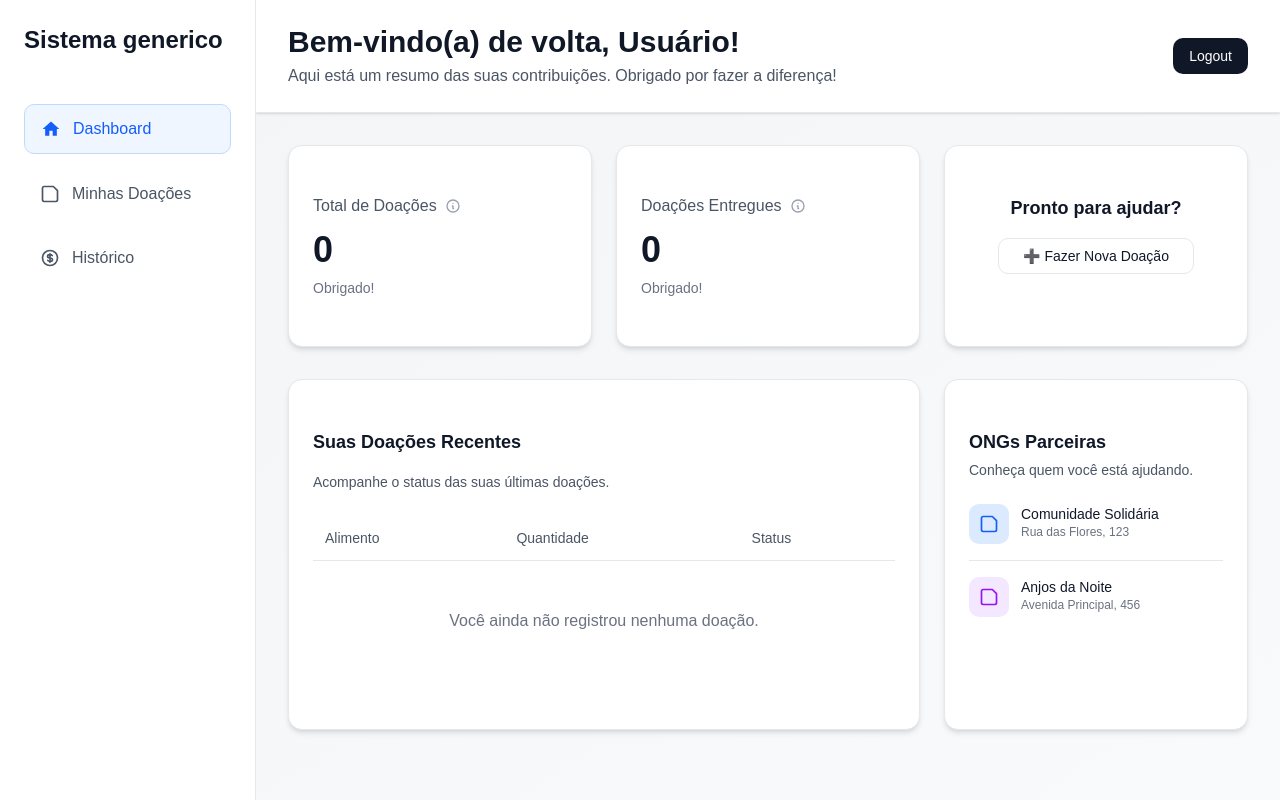
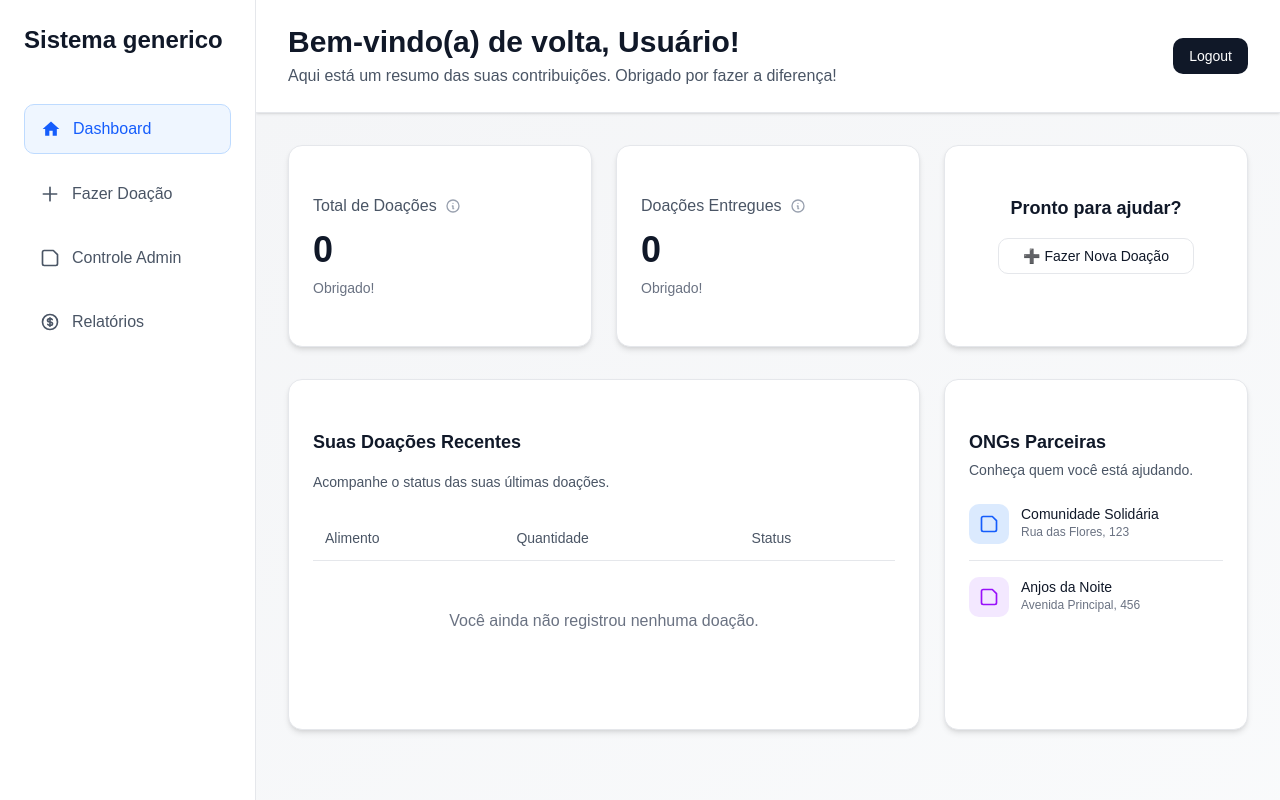
Before and after one commit to PatrickBarreira0/ong-front, a Next.js app: page /dashboard in a window 1280 px wide. Built offline with nearby package versions, Linux system fonts and the light colour scheme.

Commit message:
made sidebar a unique reusable component

```diff
--- a/app/dashboard/page.tsx
+++ b/app/dashboard/page.tsx
@@ -2,6 +2,7 @@
 
 import { Button } from "@/components/ui/button";
 import { Card, CardContent } from "@/components/ui/card";
+import { Sidebar } from "@/components/ui/sidebar";
 import { useState } from "react";
 
 export default function Dashboard() {
@@ -10,34 +11,7 @@
   return (
     <div className="min-h-screen bg-gradient-to-br from-gray-100 to-gray-50">
       {/* Sidebar */}
-      <aside className="fixed left-0 top-0 w-64 h-screen bg-white border-r border-gray-200 p-6">
-        <div className="mb-12">
-          <h1 className="text-2xl font-bold text-gray-900">Sistema generico</h1>
-        </div>
-
-        <nav className="space-y-4">
-          <button className="w-full flex items-center gap-3 px-4 py-3 rounded-lg bg-blue-50 text-blue-600 border border-blue-200 font-medium hover:bg-blue-100 transition">
-            <svg className="w-5 h-5" fill="currentColor" viewBox="0 0 24 24">
-              <path d="M10 20v-6h4v6h5v-8h3L12 3 2 12h3v8z" />
-            </svg>
-            Dashboard
-          </button>
-
-          <button className="w-full flex items-center gap-3 px-4 py-3 rounded-lg text-gray-600 hover:bg-gray-100 transition font-medium">
-            <svg className="w-5 h-5" fill="none" stroke="currentColor" viewBox="0 0 24 24">
-              <path strokeLinecap="round" strokeLinejoin="round" strokeWidth={2} d="M19 21H5a2 2 0 0 1-2-2V5a2 2 0 0 1 2-2h11l5 5v11a2 2 0 0 1-2 2z" />
-            </svg>
-            Minhas Doações
-          </button>
-
-          <button className="w-full flex items-center gap-3 px-4 py-3 rounded-lg text-gray-600 hover:bg-gray-100 transition font-medium">
-            <svg className="w-5 h-5" fill="none" stroke="currentColor" viewBox="0 0 24 24">
-              <path strokeLinecap="round" strokeLinejoin="round" strokeWidth={2} d="M12 8c-1.657 0-3 .895-3 2s1.343 2 3 2 3 .895 3 2-1.343 2-3 2m0-8c1.11 0 2.08.402 2.599 1M12 8V7m0 1v8m0 0v1m0-1c-1.11 0-2.08-.402-2.599-1M21 12a9 9 0 11-18 0 9 9 0 0118 0z" />
-            </svg>
-            Histórico
-          </button>
-        </nav>
-      </aside>
+      <Sidebar activePage="dashboard" />
 
       {/* Main Content */}
       <main className="ml-64">
--- /dev/null
+++ b/components/ui/sidebar.tsx
@@ -0,0 +1,73 @@
+"use client";
+
+import { useRouter } from "next/navigation";
+
+interface SidebarProps {
+  activePage?: "dashboard" | "donate" | "admin" | "history";
+}
+
+export function Sidebar({ activePage = "dashboard" }: SidebarProps) {
+  const router = useRouter();
+
+  const isActive = (page: string) => activePage === page;
+
+  return (
+    <aside className="fixed left-0 top-0 w-64 h-screen bg-white border-r border-gray-200 p-6">
+      <div className="mb-12">
+        <h1 className="text-2xl font-bold text-gray-900">Sistema generico</h1>
+      </div>
+
+      <nav className="space-y-4">
+        <button
+          onClick={() => router.push("/dashboard")}
+          className={`w-full flex items-center gap-3 px-4 py-3 rounded-lg font-medium transition ${
+            isActive("dashboard")
+              ? "bg-blue-50 text-blue-600 border border-blue-200"
+              : "text-gray-600 hover:bg-gray-100"
+          }`}>
+          <svg className="w-5 h-5" fill="currentColor" viewBox="0 0 24 24">
+            <path d="M10 20v-6h4v6h5v-8h3L12 3 2 12h3v8z" />
+          </svg>
+          Dashboard
+        </button>
+
+        <button
+          onClick={() => router.push("/dashboard/donate")}
+          className={`w-full flex items-center gap-3 px-4 py-3 rounded-lg font-medium transition ${
+            isActive("donate")
+              ? "bg-blue-50 text-blue-600 border border-blue-200"
+              : "text-gray-600 hover:bg-gray-100"
+          }`}>
+          <svg className="w-5 h-5" fill="none" stroke="currentColor" viewBox="0 0 24 24">
+            <path strokeLinecap="round" strokeLinejoin="round" strokeWidth={2} d="M12 4v16m8-8H4" />
+          </svg>
+          Fazer Doação
+        </button>
+
+        <button
+          onClick={() => router.push("/dashboard/donations")}
+          className={`w-full flex items-center gap-3 px-4 py-3 rounded-lg font-medium transition ${
+            isActive("admin")
+              ? "bg-blue-50 text-blue-600 border border-blue-200"
+              : "text-gray-600 hover:bg-gray-100"
+          }`}>
+          <svg className="w-5 h-5" fill="none" stroke="currentColor" viewBox="0 0 24 24">
+            <path strokeLinecap="round" strokeLinejoin="round" strokeWidth={2} d="M19 21H5a2 2 0 0 1-2-2V5a2 2 0 0 1 2-2h11l5 5v11a2 2 0 0 1-2 2z" />
+          </svg>
+          Controle Admin
+        </button>
+
+        <button className={`w-full flex items-center gap-3 px-4 py-3 rounded-lg font-medium transition ${
+            isActive("history")
+              ? "bg-blue-50 text-blue-600 border border-blue-200"
+              : "text-gray-600 hover:bg-gray-100"
+          }`}>
+          <svg className="w-5 h-5" fill="none" stroke="currentColor" viewBox="0 0 24 24">
+            <path strokeLinecap="round" strokeLinejoin="round" strokeWidth={2} d="M12 8c-1.657 0-3 .895-3 2s1.343 2 3 2 3 .895 3 2-1.343 2-3 2m0-8c1.11 0 2.08.402 2.599 1M12 8V7m0 1v8m0 0v1m0-1c-1.11 0-2.08-.402-2.599-1M21 12a9 9 0 11-18 0 9 9 0 0118 0z" />
+          </svg>
+          Relatórios
+        </button>
+      </nav>
+    </aside>
+  );
+}
```
